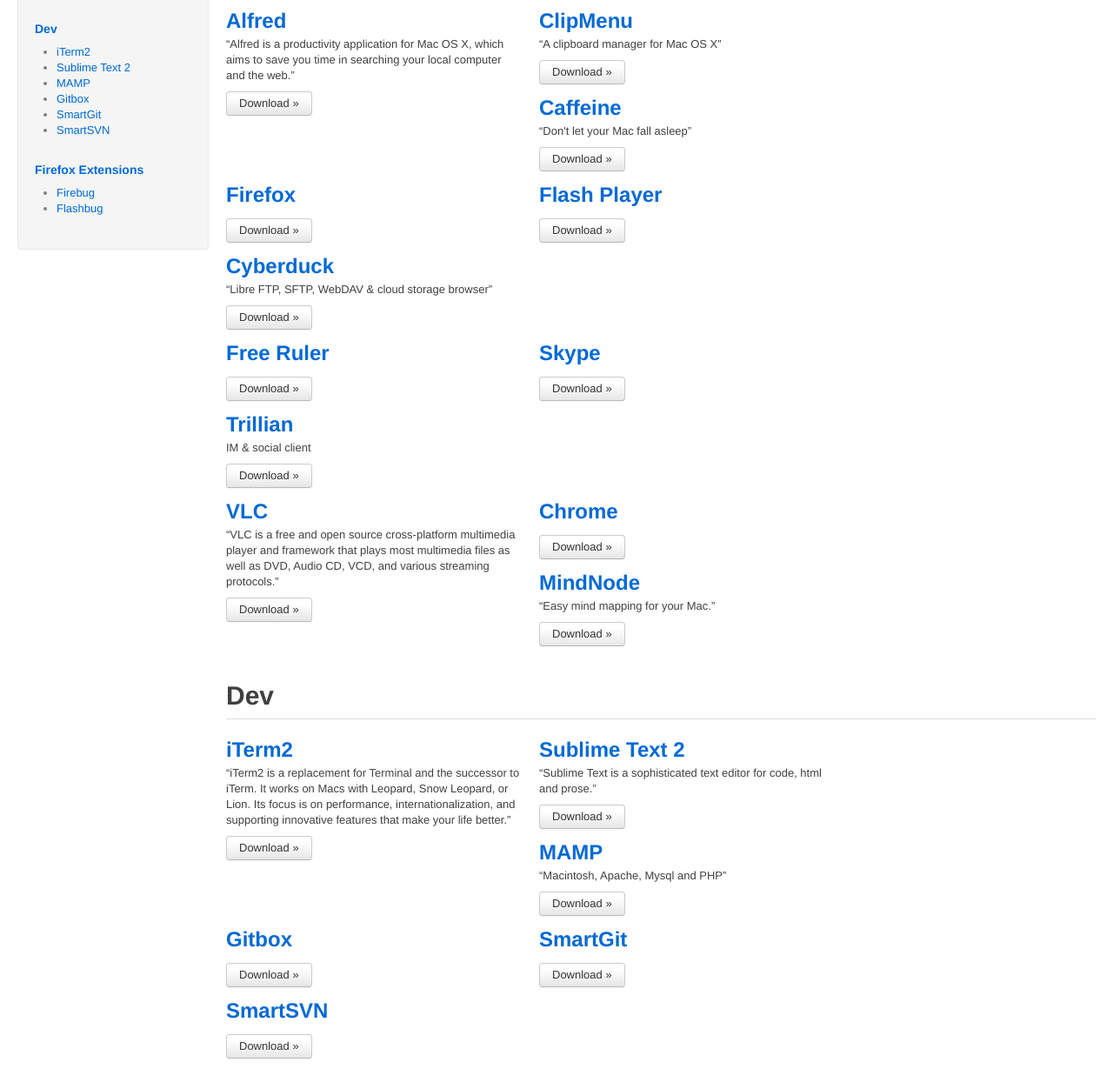
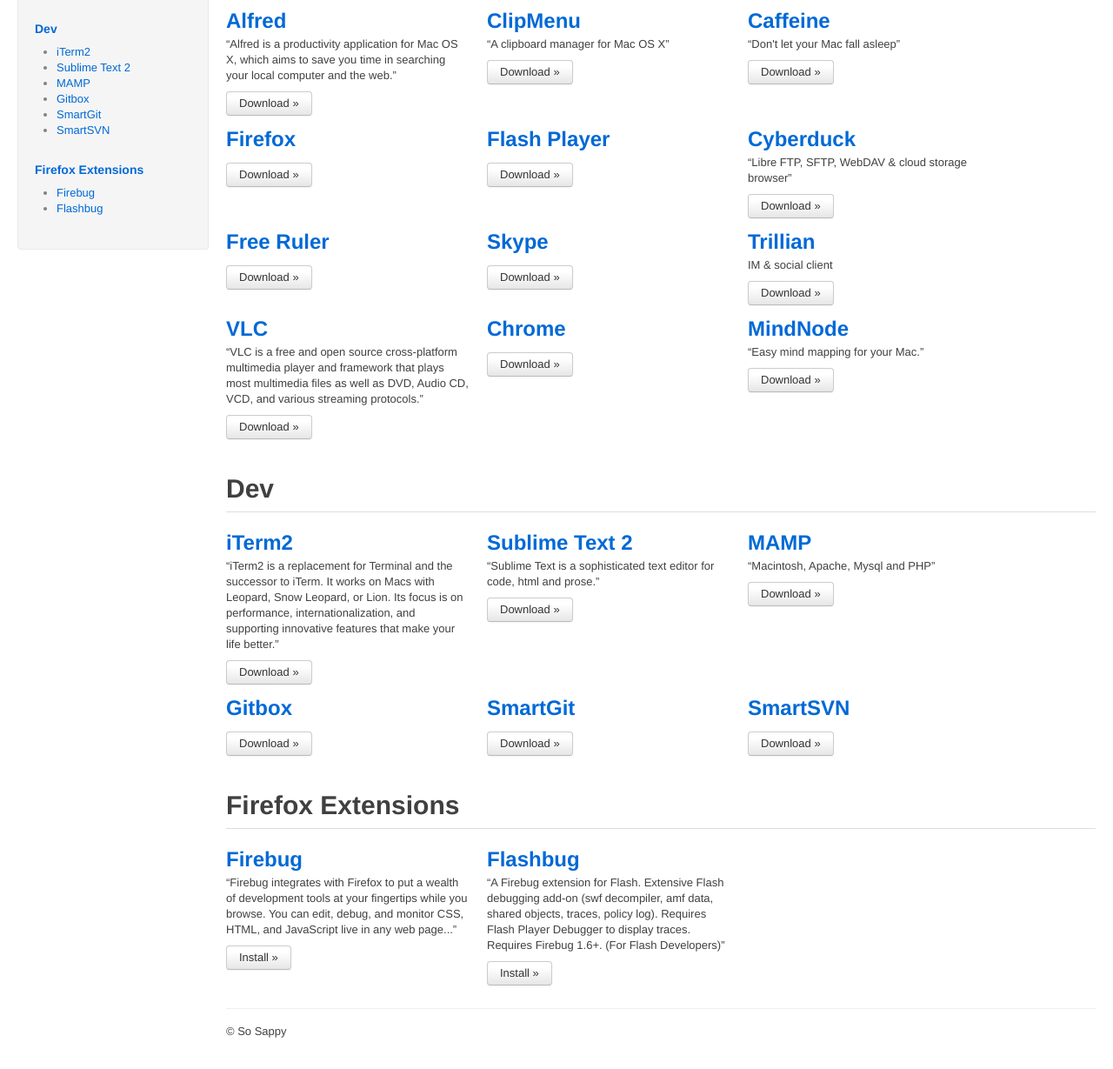
Before and after one commit to gpolguere/My-OS-X-setup, a plain HTML site: page osxsetup/softwares.html in a window 1280 px wide. Shown: the part 335-1564 px from the top of the page at 87% size. After the commit the page ends 1539 px from the top, so only its background shows below. Drawn offline with Linux system fonts and the light colour scheme.

Commit message:
grid layer updated

```diff
--- a/osxsetup/softwares.html
+++ b/osxsetup/softwares.html
@@ -89,68 +89,68 @@
         		<h1>General</h1>
         	</div>
 		    	<div class="row">
-	          <div id="alfred" class="span6">
+	          <div id="alfred" class="span5">
 	            <h2><a href="http://www.alfredapp.com/">Alfred</a></h2>
 	            <p>&ldquo;Alfred is a productivity application for Mac OS X, which aims to save you time in searching your local computer and the web.&rdquo;</p>
 	            <p><a class="btn" href="http://www.alfredapp.com/">Download &raquo;</a></p>
 	          </div>
-	          <div id="clipmenu" class="span6">
+	          <div id="clipmenu" class="span5">
 	            <h2><a href="http://www.clipmenu.com/">ClipMenu</a></h2>
 	            <p>&ldquo;A clipboard manager for Mac OS X&rdquo;</p>
 	            <p><a class="btn" href="http://www.alfredapp.com/">Download &raquo;</a></p>
 	          </div>
-	          <div id="caffeine" class="span6">
+	          <div id="caffeine" class="span5">
 	            <h2><a href="http://lightheadsw.com/caffeine/">Caffeine</a></h2>
 	            <p>&ldquo;Don't let your Mac fall asleep&rdquo;</p>
 	            <p><a class="btn" href="http://download.lightheadsw.com/download.php?software=caffeine">Download &raquo;</a></p>
 	          </div>
 	        </div>
 		      <div class="row">
-	          <div id="firefox" class="span6">
+	          <div id="firefox" class="span5">
 	            <h2><a href="http://www.mozilla.org/en-US/firefox/fx/">Firefox</a></h2>
 	            <p></p>
 	            <p><a class="btn" href="http://www.mozilla.org/en-US/firefox/fx/">Download &raquo;</a></p>
 	          </div>
-	          <div id="flashplayer" class="span6">
+	          <div id="flashplayer" class="span5">
 	            <h2><a href="http://www.adobe.com/support/flashplayer/downloads.html">Flash Player</a></h2>
 	            <p></p>
 	            <p><a class="btn" href="http://www.adobe.com/support/flashplayer/downloads.html">Download &raquo;</a></p>
 	          </div>
-            <div id="cyberduck" class="span6">
+            <div id="cyberduck" class="span5">
               <h2><a href="http://cyberduck.ch/">Cyberduck</a></h2>
               <p>&ldquo;Libre FTP, SFTP, WebDAV &amp; cloud storage browser&rdquo;</p>
               <p><a class="btn" href="http://cyberduck.ch/">Download &raquo;</a></p>
             </div>
 	        </div>
           <div class="row">
-            <div id="freeruler" class="span6">
+            <div id="freeruler" class="span5">
               <h2><a href="http://www.pascal.com/software/freeruler/">Free Ruler</a></h2>
               <p></p>
               <p><a class="btn" href="http://www.pascal.com/software/freeruler/">Download &raquo;</a></p>
             </div>
-            <div id="skype" class="span6">
+            <div id="skype" class="span5">
               <h2><a href="http://www.skype.com/intl/fr/home/">Skype</a></h2>
               <p></p>
               <p><a class="btn" href="http://www.skype.com/go/downloading">Download &raquo;</a></p>
             </div>
-            <div id="trillian" class="span6">
+            <div id="trillian" class="span5">
               <h2><a href="http://www.trillian.im/">Trillian</a></h2>
               <p>IM &amp; social client</p>
               <p><a class="btn" href="http://www.trillian.im/get/mac/">Download &raquo;</a></p>
             </div>
           </div>
           <div class="row">
-            <div id="vlc" class="span6">
+            <div id="vlc" class="span5">
               <h2><a href="http://www.videolan.org/vlc/">VLC</a></h2>
               <p>&ldquo;VLC is a free and open source cross-platform multimedia player and framework that plays most multimedia files as well as DVD, Audio CD, VCD, and various streaming protocols.&rdquo;</p>
               <p><a class="btn" href="http://www.videolan.org/vlc/download-macosx.html">Download &raquo;</a></p>
             </div>
-            <div id="chrome" class="span6">
+            <div id="chrome" class="span5">
               <h2><a href="https://www.google.com/chrome/?brand=ECWB&installdataindex=welcome-ntp&hl=en">Chrome</a></h2>
               <p></p>
               <p><a class="btn" href="https://www.google.com/chrome/eula.html?brand=ECWB&installdataindex=welcome-ntp&hl=en">Download &raquo;</a></p>
             </div>
-            <div id="mindnode" class="span6">
+            <div id="mindnode" class="span5">
               <h2><a href="http://www.mindnode.com/">MindNode</a></h2>
               <p>&ldquo;Easy mind mapping for your Mac.&rdquo;</p>
               <p><a class="btn" href="http://www.mindnode.com/download/MindNode.zip">Download &raquo;</a></p>
@@ -164,34 +164,34 @@
         		<h1>Dev</h1>
         	</div>
 	        <div class="row">
-	          <div id="iterm2" class="span6">
+	          <div id="iterm2" class="span5">
 	            <h2><a href="http://www.iterm2.com/#/section/home">iTerm2</a></h2>
 	            <p>&ldquo;iTerm2 is a replacement for Terminal and the successor to iTerm. It works on Macs with Leopard, Snow Leopard, or Lion. Its focus is on performance, internationalization, and supporting innovative features that make your life better.&rdquo;</p>
 	            <p><a class="btn" href="http://code.google.com/p/iterm2/downloads/list">Download &raquo;</a></p>
 	          </div>
-	          <div id="sublimetext2" class="span6">
+	          <div id="sublimetext2" class="span5">
 	            <h2><a href="http://www.sublimetext.com/2">Sublime Text 2</a></h2>
 	            <p>&ldquo;Sublime Text is a sophisticated text editor for code, html and prose.&rdquo;</p>
 	            <p><a class="btn" href="http://www.sublimetext.com/2">Download &raquo;</a></p>
 	          </div>
-	          <div id="mamp" class="span6">
+	          <div id="mamp" class="span5">
 	            <h2><a href="http://www.mamp.info/en/index.html">MAMP</a></h2>
 	            <p>&ldquo;Macintosh, Apache, Mysql and PHP&rdquo;</p>
 	            <p><a class="btn" href="http://www.mamp.info/en/downloads/index.html">Download &raquo;</a></p>
 	          </div>
 	        </div>
           <div class="row">
-            <div id="gitbox" class="span6">
+            <div id="gitbox" class="span5">
               <h2><a href="http://gitboxapp.com/">Gitbox</a></h2>
               <p></p>
               <p><a class="btn" href="http://gitboxapp.com/">Download &raquo;</a></p>
             </div>
-            <div id="smartgit" class="span6">
+            <div id="smartgit" class="span5">
               <h2><a href="http://www.syntevo.com/smartgit/index.html">SmartGit</a></h2>
               <p></p>
               <p><a class="btn" href="http://www.syntevo.com/smartgit/download.html">Download &raquo;</a></p>
             </div>
-            <div id="smartsvn" class="span6">
+            <div id="smartsvn" class="span5">
               <h2><a href="http://www.syntevo.com/smartsvn/index.html">SmartSVN</a></h2>
               <p></p>
               <p><a class="btn" href="http://www.syntevo.com/smartsvn/download.html">Download &raquo;</a></p>
@@ -205,12 +205,12 @@
         		<h1>Firefox Extensions</h1>
         	</div>
 	        <div class="row">
-	          <div id="firebug" class="span6">
+	          <div id="firebug" class="span5">
 	            <h2><a href="https://addons.mozilla.org/fr/firefox/addon/firebug/">Firebug</a></h2>
 	            <p>&ldquo;Firebug integrates with Firefox to put a wealth of development tools at your fingertips while you browse. You can edit, debug, and monitor CSS, HTML, and JavaScript live in any web page...&rdquo;</p>
 	            <p><a class="btn" href="https://addons.mozilla.org/firefox/downloads/latest/1843/addon-1843-latest.xpi?src=dp-btn-primary">Install &raquo;</a></p>
 	          </div>
-	          <div id="flashbug" class="span6">
+	          <div id="flashbug" class="span5">
 	            <h2><a href="https://addons.mozilla.org/fr/firefox/addon/flashbug/">Flashbug</a></h2>
 	            <p>&ldquo;A Firebug extension for Flash. Extensive Flash debugging add-on (swf decompiler, amf data, shared objects, traces, policy log). Requires Flash Player Debugger to display traces. Requires Firebug 1.6+. (For Flash Developers)&rdquo;</p>
 	            <p><a class="btn" href="https://addons.mozilla.org/firefox/downloads/latest/14465/addon-14465-latest.xpi?src=dp-btn-primary">Install &raquo;</a></p>
```
